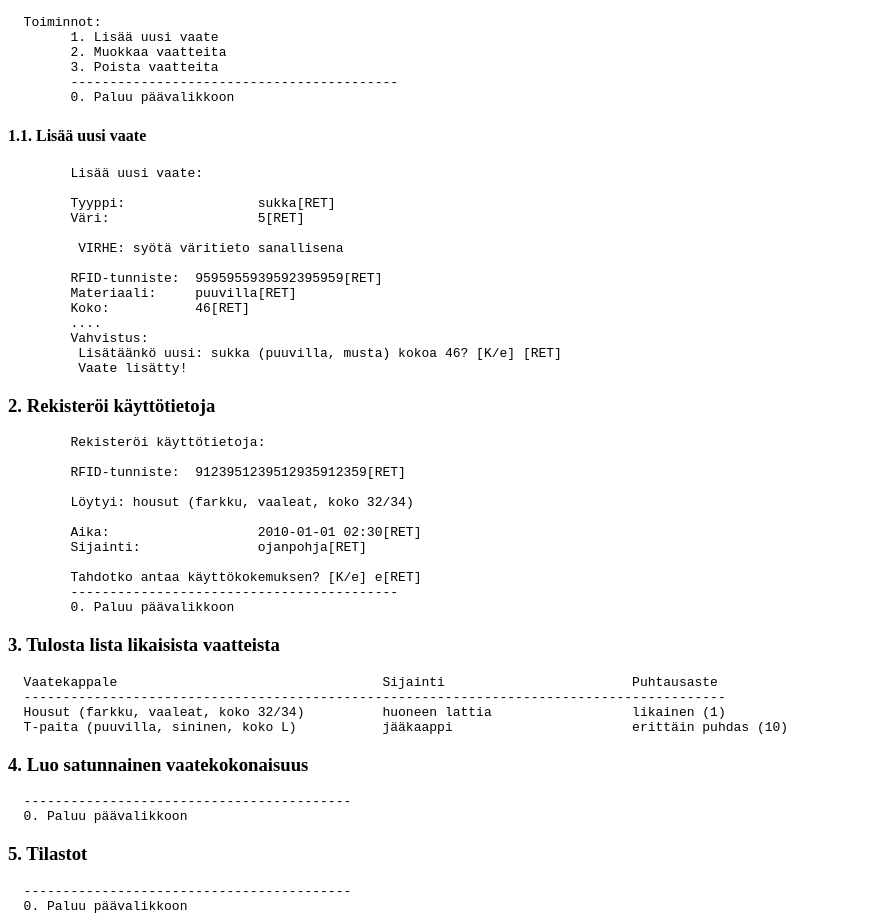
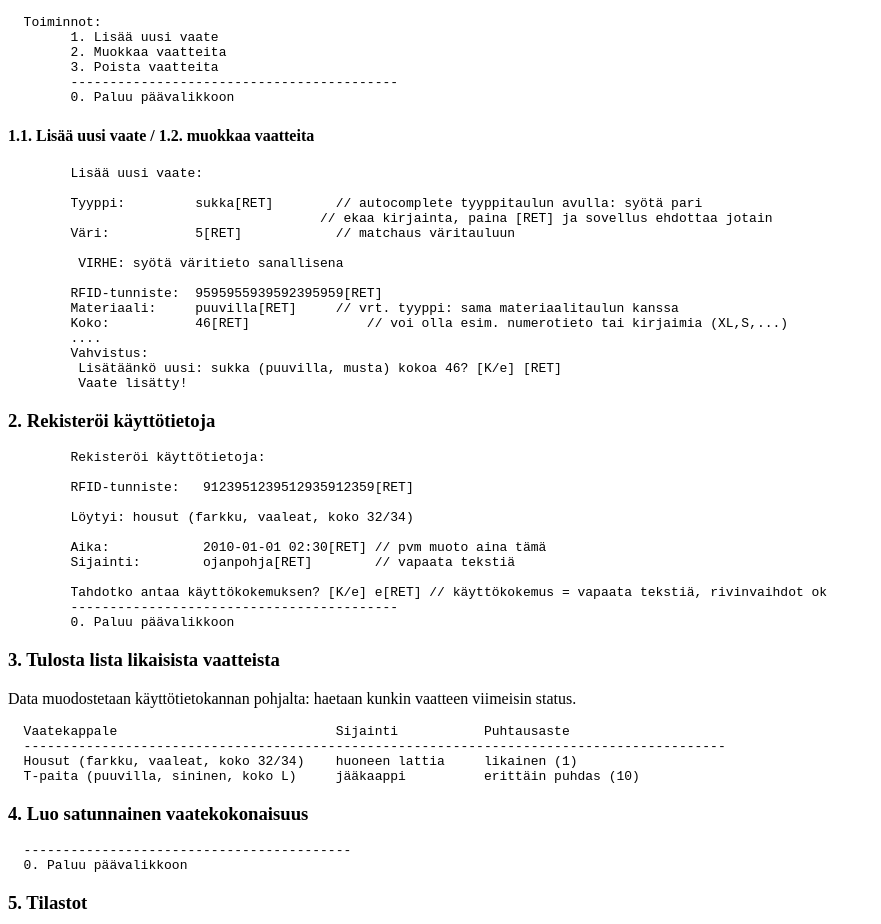
Before and after one commit to ypcs/ohj2k10-vakuse, a plain HTML site: page doc/suunnitelma.html in a window 1280 px wide. Shown: the part 1731-2655 px from the top of the page, without its empty margins (0-881 px from the left). Drawn offline with Linux system fonts and the light colour scheme.

Commit message:
Kommentteja
git-svn-id: https://svn.cc.jyu.fi/srv/svn/ohj2k10/vipekorh/trunk@780 2b179f0d-0c50-4789-b286-a488a42595f5

```diff
--- a/doc/suunnitelma.html
+++ b/doc/suunnitelma.html
@@ -142,18 +142,19 @@ Lisäksi ohjelma helpottaa käyttäjän vaateostoksia kertomalla käyttäjän om
   	0. Paluu päävalikkoon
 </pre>
 <p></p>
-<h4>1.1. Lisää uusi vaate</h4>
+<h4>1.1. Lisää uusi vaate / 1.2. muokkaa vaatteita</h4>
 <pre>
   	Lisää uusi vaate:
 
-  	Tyyppi:			sukka[RET]
-  	Väri: 			5[RET]
+  	Tyyppi:         sukka[RET]        // autocomplete tyyppitaulun avulla: syötä pari
+                                        // ekaa kirjainta, paina [RET] ja sovellus ehdottaa jotain
+  	Väri:           5[RET]            // matchaus väritauluun
 
    	 VIRHE: syötä väritieto sanallisena
 
-  	RFID-tunniste: 	9595955939592395959[RET]
-  	Materiaali: 	puuvilla[RET]
-  	Koko: 		46[RET]
+  	RFID-tunniste:  9595955939592395959[RET]
+  	Materiaali:     puuvilla[RET]     // vrt. tyyppi: sama materiaalitaulun kanssa
+  	Koko:           46[RET]               // voi olla esim. numerotieto tai kirjaimia (XL,S,...)
   	....
   	Vahvistus:
   	 Lisätäänkö uusi: sukka (puuvilla, musta) kokoa 46? [K/e] [RET]
@@ -164,24 +165,27 @@ Lisäksi ohjelma helpottaa käyttäjän vaateostoksia kertomalla käyttäjän om
 <pre>
   	Rekisteröi käyttötietoja:
 
-  	RFID-tunniste: 	9123951239512935912359[RET]
+  	RFID-tunniste:   9123951239512935912359[RET]
 
   	Löytyi: housut (farkku, vaaleat, koko 32/34)
 
-  	Aika:			2010-01-01 02:30[RET]
-  	Sijainti:		ojanpohja[RET]
+  	Aika:            2010-01-01 02:30[RET] // pvm muoto aina tämä
+  	Sijainti:        ojanpohja[RET]        // vapaata tekstiä
 
-  	Tahdotko antaa käyttökokemuksen? [K/e] e[RET]
+  	Tahdotko antaa käyttökokemuksen? [K/e] e[RET] // käyttökokemus = vapaata tekstiä, rivinvaihdot ok
   	------------------------------------------
   	0. Paluu päävalikkoon
 </pre>
 <p></p>
 <h3>3. Tulosta lista likaisista vaatteista</h3>
+<p>
+Data muodostetaan käyttötietokannan pohjalta: haetaan kunkin vaatteen viimeisin status.
+</p>
 <pre>
-  Vaatekappale					Sijainti			Puhtausaste
+  Vaatekappale                            Sijainti           Puhtausaste
   ------------------------------------------------------------------------------------------
-  Housut (farkku, vaaleat, koko 32/34)		huoneen lattia			likainen (1)
-  T-paita (puuvilla, sininen, koko L)		jääkaappi			erittäin puhdas (10)
+  Housut (farkku, vaaleat, koko 32/34)    huoneen lattia     likainen (1)
+  T-paita (puuvilla, sininen, koko L)     jääkaappi          erittäin puhdas (10)
 </pre>
 <h3>4. Luo satunnainen vaatekokonaisuus</h3>
 <pre>
```
Also changed, not shown: doc/suunnitelma.txt, 1 other file.
